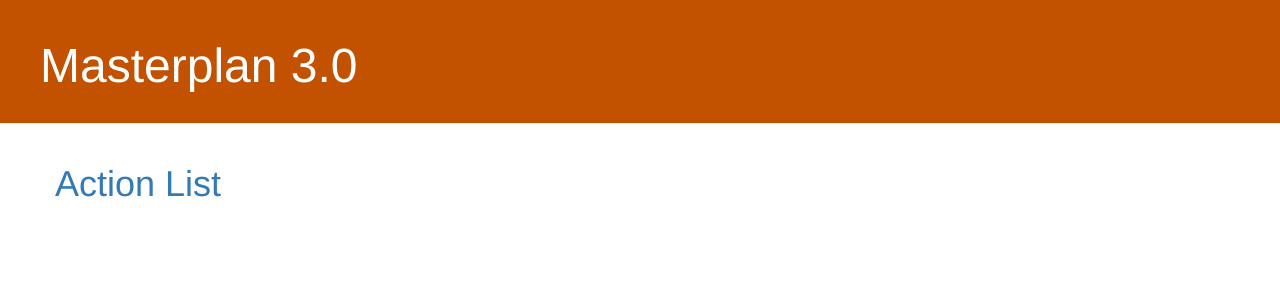
After one commit to MwanzanFelipe/mstrpln-reset, a Django app: page /action/ in a window 1280 px wide. The commit adds this page. Shown: the top 300 px of the page. Run offline with Django 3.2, Linux system fonts and the light colour scheme; data that the repository does not hold is empty; some libraries are stand-ins or nearby versions.

Commit message:
Added the Action model plus abstracted the model for both Action and PostIt. Added support template/views/forms for new Action model

```diff
--- /dev/null
+++ b/datum/templates/datum/action_list.html
@@ -0,0 +1,14 @@
+{% extends 'datum/base.html' %}
+
+{% block content %}
+    <h1><a href="">Action List</a></h1>
+    {% for action in actions %}
+        <div class="action">
+            <div class="date">
+                <p>created: {{ action.creation_date }}</p>
+            </div>
+            <h2><a href="{% url 'action_detail' pk=action.pk %}">{{ action.title }}</a></h2>
+            <p>{{ action.text|linebreaksbr }}</p>
+        </div>
+    {% endfor %}
+{% endblock %}
--- a/datum/templates/datum/base.html
+++ b/datum/templates/datum/base.html
@@ -12,7 +12,7 @@
             {% if user.is_authenticated %}
                 <a href="{% url 'postit_new' %}" class="top-menu"><span class="glyphicon glyphicon-plus"></span></a>
             {% endif %}
-            <h1><a href="/">Inbox</a></h1>
+            <h1><a href="/">Masterplan 3.0</a></h1>
         </div>
 
         <div class="content container">
--- a/datum/templates/datum/postit_list.html
+++ b/datum/templates/datum/postit_list.html
@@ -1,6 +1,7 @@
 {% extends 'datum/base.html' %}
 
 {% block content %}
+	<h1><a href="/">Inbox</a></h1>
     {% for postit in postits %}
         <div class="postit">
             <div class="date">
--- a/datum/urls.py
+++ b/datum/urls.py
@@ -6,4 +6,9 @@ urlpatterns = [
     path('postit/<int:pk>/', views.postit_detail, name='postit_detail'),
     path('postit/new/', views.postit_new, name='postit_new'),
     path('postit/<int:pk>/edit/', views.postit_edit, name='postit_edit'),
+
+    path('action/', views.action_list, name='action_list'),
+    path('action/<int:pk>/', views.action_detail, name='action_detail'),
+    path('action/new/', views.action_new, name='action_new'),
+    path('action/<int:pk>/edit/', views.action_edit, name='action_edit'),
 ]
--- a/datum/views.py
+++ b/datum/views.py
@@ -1,7 +1,7 @@
 from django.shortcuts import render, get_object_or_404, redirect
 from django.utils import timezone
-from .models import PostIt
-from .forms import PostItForm
+from .models import *
+from .forms import *
 
 def postit_list(request):
     postits = PostIt.objects.order_by('creation_date')
@@ -34,3 +34,35 @@ def postit_edit(request, pk):
     else:
         form = PostItForm(instance=postit)
     return render(request, 'datum/postit_edit.html', {'form': form})
+
+def action_list(request):
+    actions = Action.objects.order_by('creation_date')
+    return render(request, 'datum/action_list.html', {'actions': actions})
+
+def action_detail(request, pk):
+    action = get_object_or_404(Action, pk=pk)
+    return render(request, 'datum/action_detail.html', {'action': action})
+
+def action_new(request):
+    if request.method == "POST":
+        form = ActionForm(request.POST)
+        if form.is_valid():
+            action = form.save(commit=False)
+            action.creation_date = timezone.now()
+            action.save()
+            return redirect('action_detail', pk=action.pk)
+    else:
+        form = ActionForm()
+    return render(request, 'datum/action_edit.html', {'form': form})
+
+def action_edit(request, pk):
+    action = get_object_or_404(Action, pk=pk)
+    if request.method == "POST":
+        form = ActionForm(request.POST, instance=action)
+        if form.is_valid():
+            action = form.save(commit=False)
+            action.save()
+            return redirect('action_detail', pk=action.pk)
+    else:
+        form = ActionForm(instance=action)
+    return render(request, 'datum/action_edit.html', {'form': form})
```
Also changed, not shown: datum/admin.py (+23 -1 lines), datum/forms.py (+10 -2 lines), datum/models.py (+57 -2 lines), datum/templates/datum/action_detail.html (added, +16 -0 lines), datum/templates/datum/action_edit.html (added, +9 -0 lines), datum/migrations/0003_action.py (added), datum/migrations/0004_auto_20200517_1432.py (added), datum/migrations/0005_delete_action.py (added), datum/migrations/0006_action.py (added), datum/migrations/0007_information.py (added).
